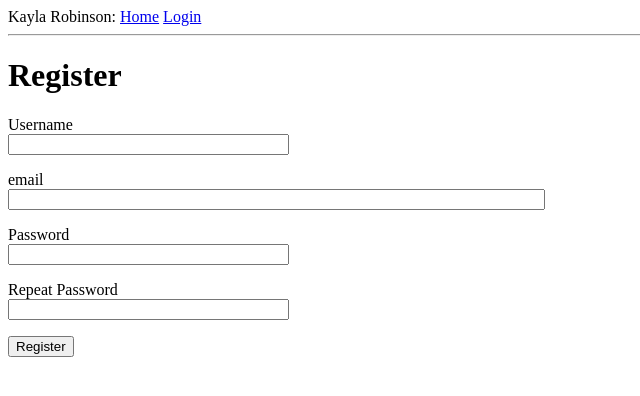
After one commit to kaylarobinson077/my_first_flask, a Flask app: page /register in a window 1280 px wide. The commit adds this page. Shown: the top 396 px of the page, without its empty margins (0-640 px from the left). Run offline with Flask 2, Linux system fonts and the light colour scheme.

Commit message:
user registration tested

```diff
--- a/personal_site/app/forms.py
+++ b/personal_site/app/forms.py
@@ -1,9 +1,30 @@
 from flask_wtf import FlaskForm
 from wtforms import StringField, PasswordField, BooleanField, SubmitField
-from wtforms.validators import DataRequired
+from wtforms.validators import ValidationError, DataRequired, Email, EqualTo
+from app.models import User
 
 class LoginForm(FlaskForm):
     username = StringField("Username", validators=[DataRequired()])
     password = PasswordField("Password", validators=[DataRequired()])
     remember_me = BooleanField("Remember Me")
     submit = SubmitField("Sign In")
+
+class RegistrationForm(FlaskForm):
+    username = StringField("Username", validators=[DataRequired()])
+    email = StringField("email", validators=[DataRequired(), Email()])
+    password = PasswordField("Password", validators=[DataRequired()])
+    password2 = PasswordField(
+        "Repeat Password", validators=[DataRequired(), EqualTo("password")])
+    submit = SubmitField("Register")
+
+    # methods starting with "validate_<field_name>" are automatically invoked
+    # by wtforms
+    def validate_username(self, username):
+        user = User.query.filter_by(username=username.data).first()
+        if user is not None:
+            raise ValidationError("A user with this username already exists.")
+
+    def validate_email(self, email):
+        user = User.query.filter_by(email=email.data).first()
+        if user is not None:
+            raise ValidationError("A user with this email already exists.")
--- a/personal_site/app/routes.py
+++ b/personal_site/app/routes.py
@@ -2,8 +2,8 @@ from flask import render_template, flash, redirect, url_for, request
 from flask_login import current_user, login_user, logout_user, login_required
 from werkzeug.urls import url_parse
 
-from app import app
-from app.forms import LoginForm
+from app import app, db
+from app.forms import LoginForm, RegistrationForm
 from app.models import User
 
 @app.route("/")      # decorator, associates url '/' as arg to function
@@ -44,3 +44,17 @@ def login():
 def logout():
     logout_user()
     return redirect(url_for("index"))
+
+@app.route("/register", methods=["GET", "POST"])
+def register():
+    if current_user.is_authenticated:
+        return redirect(url_for("index"))
+    form = RegistrationForm()
+    if form.validate_on_submit():
+        user = User(username=form.username.data, email=form.email.data)
+        user.set_password(form.password.data)
+        db.session.add(user)
+        db.session.commit()
+        flash("Congratulations, you are now a registered user!")
+        return redirect(url_for("login"))
+    return render_template("register.html", title="Register", form=form)
--- a/personal_site/app/templates/index.html
+++ b/personal_site/app/templates/index.html
@@ -1,9 +1,7 @@
 {% extends "base.html" %}
 
 {% block content %}
-    {% if user %}
     <h1>Hello, {{ current_user.username }}!</h1>
-    {% endif %}
     {% for post in posts %}
     <div><p>{{ post.author.username }} says: <b>{{post.body}}</b></p></div>
     {% endfor %}
--- a/personal_site/app/templates/login.html
+++ b/personal_site/app/templates/login.html
@@ -24,4 +24,5 @@
         <p>{{ form.remember_me() }} {{ form.remember_me.label }}</p>
         <p>{{ form.submit() }}</p>
     </form>
+    <p>New User? <a href="{{ url_for('register') }}">Click to Rgister!</a></p>
 {% endblock %}
--- /dev/null
+++ b/personal_site/app/templates/register.html
@@ -0,0 +1,37 @@
+{% extends "base.html" %}
+
+{% block content %}
+    <h1>Register</h1>
+    <form action="" method="post">
+        {{ form.hidden_tag() }}
+        <p>
+            {{ form.username.label }}<br>
+            {{ form.username(size=32) }}<br>
+            {% for error in form.username.errors %}
+            <span style="color: red;">[{{ error }}]</span>
+            {% endfor %}
+        </p>
+        <p>
+            {{ form.email.label }}<br>
+            {{ form.email(size=64) }}<br>
+            {% for error in form.email.errors %}
+            <span style="color: red;">[{{ error }}]</span>
+            {% endfor %}
+        </p>
+        <p>
+            {{ form.password.label }}<br>
+            {{ form.password(size=32) }}<br>
+            {% for error in form.password.errors %}
+            <span style="color: red;">[{{ error }}]</span>
+            {% endfor %}
+        </p>
+        <p>
+            {{ form.password2.label }}<br>
+            {{ form.password2(size=32) }}<br>
+            {% for error in form.password2.errors %}
+            <span style="color: red;">[{{ error }}]</span>
+            {% endfor %}
+        </p>
+        <p>{{ form.submit() }}</p>
+    </form>
+{% endblock %}
```
Also changed, not shown: personal_site/app.db, 1 other file.
